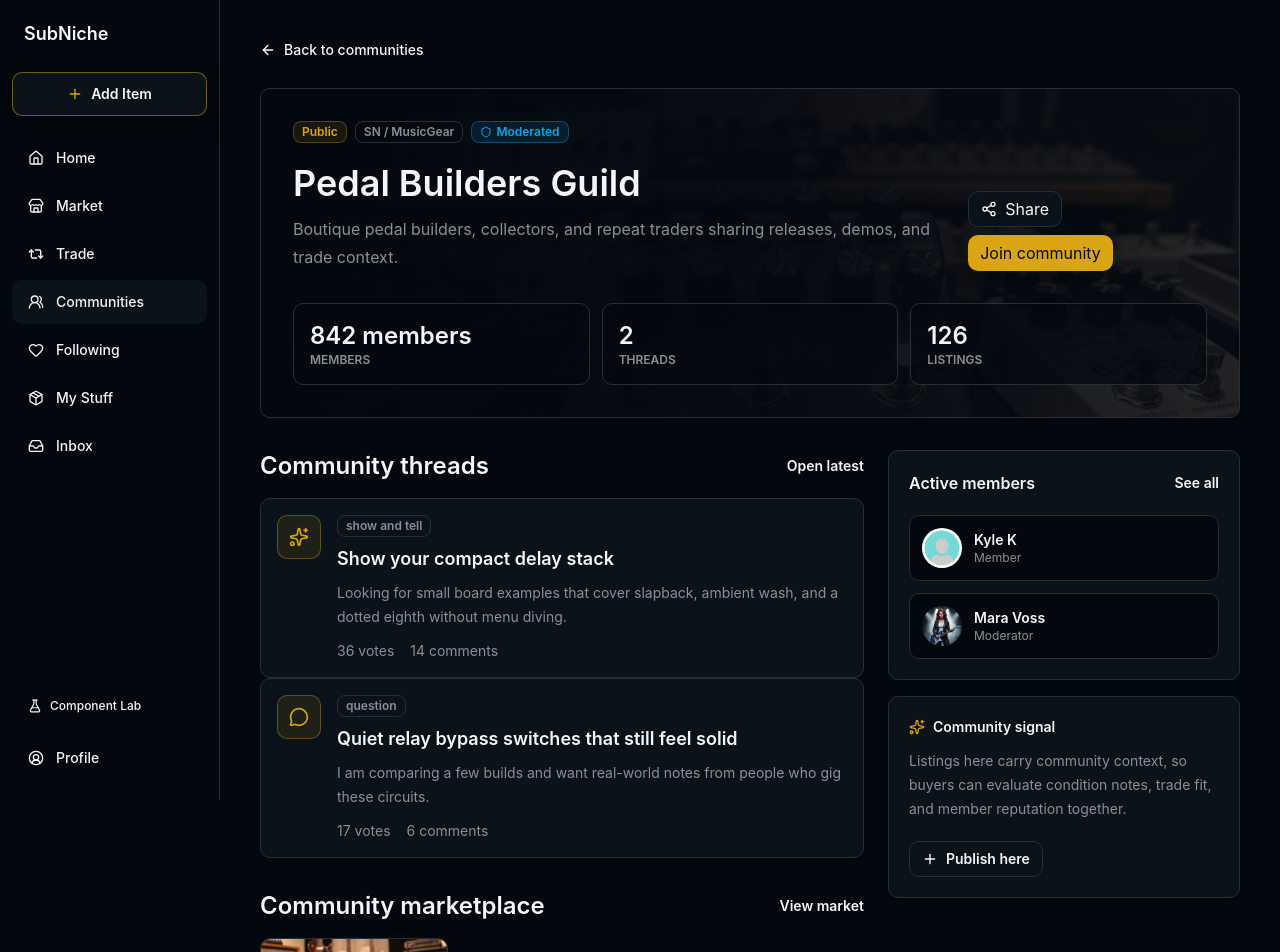
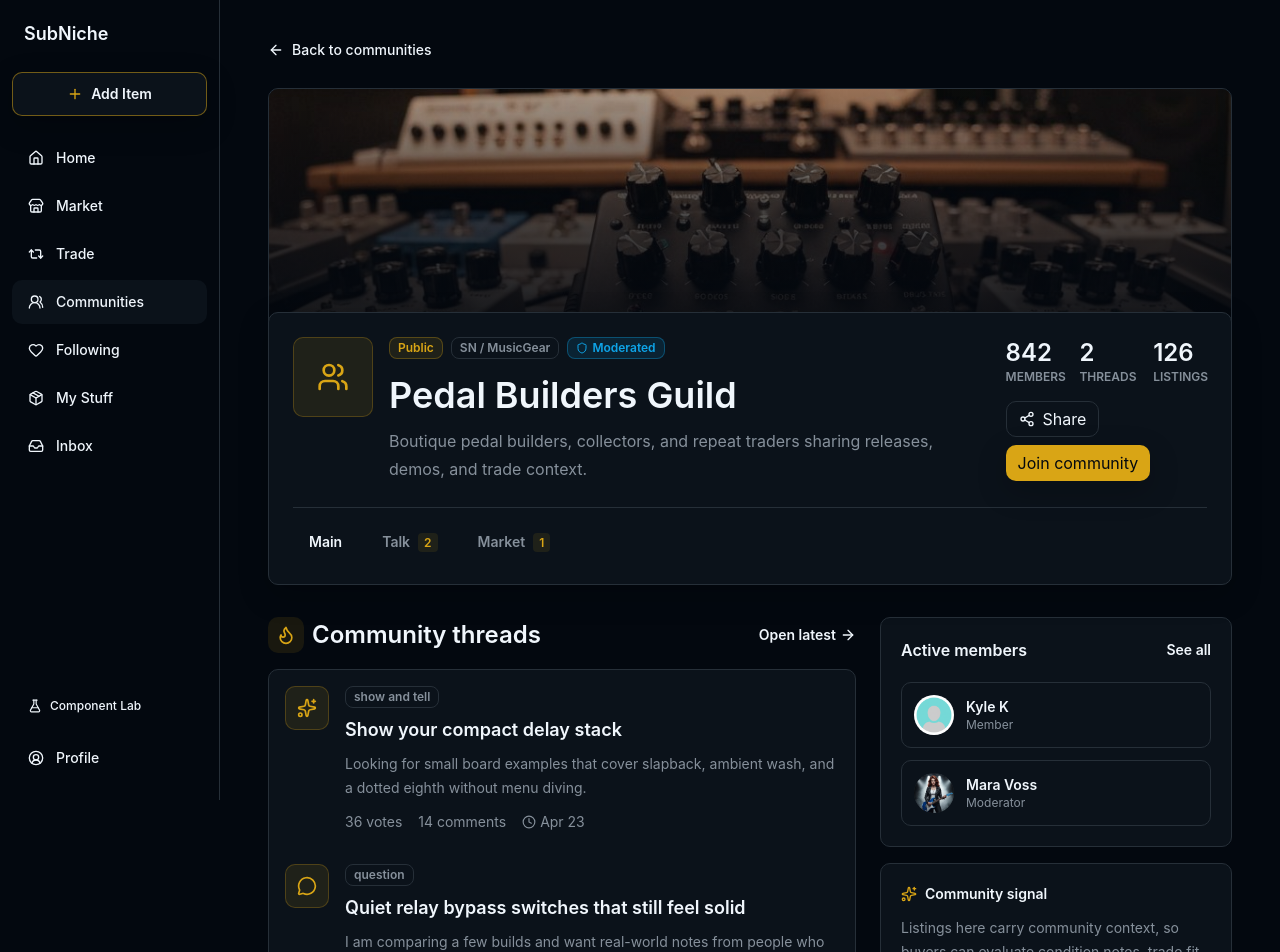
Before and after one commit to franciscodiaz-debug/subniche, a Next.js app: page /communities/pedal-builders-guild in a window 1280 px wide. Shown: the top 952 px of the page. Built offline with nearby package versions, Linux system fonts and the light colour scheme.

Commit message:
Tune detail pages to v0 references (#26)

```diff
--- a/components/collection/collection-preview-strip.tsx
+++ b/components/collection/collection-preview-strip.tsx
@@ -10,12 +10,18 @@ export function CollectionPreviewStrip({
   images,
   className,
 }: CollectionPreviewStripProps) {
+  const imageCount = images.length;
+
   return (
     <div className={cn("grid aspect-[4/3] grid-cols-2 gap-1", className)}>
       {images.slice(0, 4).map((image, index) => (
         <div
           key={`${image}-${index}`}
-          className="relative overflow-hidden bg-muted"
+          className={cn(
+            "relative overflow-hidden bg-muted",
+            imageCount === 1 && "col-span-2 row-span-2",
+            imageCount === 3 && index === 0 && "row-span-2",
+          )}
         >
           <Image
             src={image}
--- a/components/community/community-detail-page.tsx
+++ b/components/community/community-detail-page.tsx
@@ -2,12 +2,15 @@ import Image from "next/image";
 import Link from "next/link";
 import {
   ArrowLeft,
+  ArrowRight,
+  Clock,
   Flame,
   MessageCircle,
   Plus,
   Share2,
   Shield,
   Sparkles,
+  ShoppingBag,
   Users,
 } from "lucide-react";
 import { ListingCard } from "@/components/listing/listing-card";
@@ -38,10 +41,12 @@ export function CommunityDetailPage({
   members,
   threads,
 }: CommunityDetailPageProps) {
-  const heroImage = listings[0]?.imageUrl ?? "/mock/listings/fender-twin-reverb.jpg";
+  const heroImage =
+    listings[0]?.imageUrl ?? "/mock/listings/fender-twin-reverb.jpg";
+  const memberCount = community.memberCount.replace(/\s*members?$/i, "");
 
   return (
-    <div className="mx-auto w-full max-w-7xl px-4 py-8 sm:px-6 lg:px-10 lg:py-10">
+    <div className="mx-auto w-full max-w-none px-4 py-8 sm:px-6 lg:px-12 lg:py-10">
       <Link
         href="/communities"
         className="inline-flex items-center gap-2 text-sm font-medium text-muted-foreground transition hover:text-foreground"
@@ -50,20 +55,26 @@ export function CommunityDetailPage({
         Back to communities
       </Link>
 
-      <section className="mt-6 overflow-hidden rounded-lg border border-border bg-surface">
-        <div className="relative min-h-64">
+      <section className="mt-6">
+        <div className="relative h-56 overflow-hidden rounded-lg border border-border bg-card md:h-72">
           <Image
             src={heroImage}
             alt=""
             fill
             priority
             sizes="(min-width: 1024px) 80vw, 100vw"
-            className="object-cover opacity-28"
+            className="object-cover opacity-70"
           />
-          <div className="absolute inset-0 bg-gradient-to-r from-background via-background/90 to-background/45" />
-          <div className="relative p-6 lg:p-8">
-            <div className="flex flex-col gap-6 lg:flex-row lg:items-end lg:justify-between">
-              <div className="max-w-3xl">
+          <div className="absolute inset-0 bg-gradient-to-t from-background via-background/65 to-background/5" />
+        </div>
+
+        <Card className="relative z-10 mx-auto -mt-16 max-w-7xl rounded-lg p-5 shadow-card md:p-6">
+          <div className="flex flex-col gap-6 lg:flex-row lg:items-start lg:justify-between">
+            <div className="flex gap-4">
+              <div className="grid size-16 shrink-0 place-items-center rounded-lg border border-primary/25 bg-primary/10 text-primary md:size-20">
+                <Users className="size-8" aria-hidden="true" />
+              </div>
+              <div className="min-w-0">
                 <div className="flex flex-wrap items-center gap-2">
                   <Badge variant="default">{community.visibility}</Badge>
                   <Badge variant="outline">SN / MusicGear</Badge>
@@ -74,17 +85,28 @@ export function CommunityDetailPage({
                     </Badge>
                   ) : null}
                 </div>
-                <h1 className="mt-5 text-4xl font-semibold text-foreground">
+                <h1 className="mt-4 text-3xl font-semibold text-foreground md:text-4xl">
                   {community.name}
                 </h1>
-                <p className="mt-3 max-w-2xl text-base leading-7 text-muted-foreground">
+                <p className="mt-3 max-w-3xl text-sm leading-6 text-muted-foreground md:text-base md:leading-7">
                   {community.description}
                 </p>
+              </div>
+            </div>
+
+            <div className="flex flex-col gap-4 lg:items-end">
+              <div className="grid grid-cols-3 gap-5">
+                <Metric label="Members" value={memberCount} />
+                <Metric label="Threads" value={threads.length.toString()} />
+                <Metric label="Listings" value={community.listingCount} />
               </div>
               <div className="flex flex-wrap gap-2">
                 <button
                   type="button"
-                  className={buttonVariants({ variant: "secondary", size: "sm" })}
+                  className={buttonVariants({
+                    variant: "secondary",
+                    size: "sm",
+                  })}
                 >
                   <Share2 className="size-4" aria-hidden="true" />
                   Share
@@ -97,25 +119,38 @@ export function CommunityDetailPage({
                 </button>
               </div>
             </div>
+          </div>
 
-            <div className="mt-8 grid gap-3 sm:grid-cols-3">
-              <Metric label="Members" value={community.memberCount} />
-              <Metric label="Threads" value={threads.length.toString()} />
-              <Metric label="Listings" value={community.listingCount} />
-            </div>
+          <div className="mt-6 flex flex-wrap gap-2 border-t border-border pt-4">
+            <span className="rounded-md bg-secondary px-4 py-2 text-sm font-semibold text-foreground">
+              Main
+            </span>
+            <span className="rounded-md px-4 py-2 text-sm font-semibold text-muted-foreground">
+              Talk
+              <span className="ml-2 rounded bg-primary/10 px-1.5 py-0.5 text-xs text-primary">
+                {threads.length}
+              </span>
+            </span>
+            <span className="rounded-md px-4 py-2 text-sm font-semibold text-muted-foreground">
+              Market
+              <span className="ml-2 rounded bg-primary/10 px-1.5 py-0.5 text-xs text-primary">
+                {listings.length}
+              </span>
+            </span>
           </div>
-        </div>
+        </Card>
       </section>
 
       <section className="mt-8 grid gap-6 xl:grid-cols-[minmax(0,1fr)_22rem]">
         <div className="space-y-8">
           <section>
             <SectionHeader
+              icon={Flame}
               title="Community threads"
               href={`/communities/${community.slug}/threads/${threads[0]?.id ?? "thread"}`}
               cta="Open latest"
             />
-            <div className="space-y-3">
+            <div className="overflow-hidden rounded-lg border border-border bg-card">
               {threads.map((thread) => (
                 <ThreadRow
                   key={thread.id}
@@ -127,7 +162,12 @@ export function CommunityDetailPage({
           </section>
 
           <section>
-            <SectionHeader title="Community marketplace" href="/market" cta="View market" />
+            <SectionHeader
+              icon={ShoppingBag}
+              title="Community marketplace"
+              href="/market"
+              cta="View market"
+            />
             <div className="grid gap-5 md:grid-cols-2 xl:grid-cols-3">
               {listings.slice(0, 6).map((listing) => (
                 <ListingCard key={listing.id} {...listing} />
@@ -188,8 +228,10 @@ export function CommunityDetailPage({
 
 function Metric({ label, value }: { label: string; value: string }) {
   return (
-    <div className="rounded-lg border border-border bg-background/70 p-4">
-      <div className="text-2xl font-semibold text-foreground">{value}</div>
+    <div className="min-w-0">
+      <div className="truncate text-2xl font-semibold text-foreground">
+        {value}
+      </div>
       <div className="text-xs font-semibold uppercase text-muted-foreground">
         {label}
       </div>
@@ -200,17 +242,28 @@ function Metric({ label, value }: { label: string; value: string }) {
 function SectionHeader({
   cta,
   href,
+  icon: Icon,
   title,
 }: {
   cta: string;
   href: string;
+  icon: typeof Flame;
   title: string;
 }) {
   return (
     <div className="mb-4 flex items-center justify-between gap-4">
-      <h2 className="text-2xl font-semibold text-foreground">{title}</h2>
-      <Link href={href} className="text-sm font-semibold text-accent">
+      <h2 className="flex items-center gap-2 text-2xl font-semibold text-foreground">
+        <span className="grid size-9 place-items-center rounded-lg bg-primary/10 text-primary">
+          <Icon className="size-5" aria-hidden="true" />
+        </span>
+        {title}
+      </h2>
+      <Link
+        href={href}
+        className="inline-flex items-center gap-1 text-sm font-semibold text-accent"
+      >
         {cta}
+        <ArrowRight className="size-4" aria-hidden="true" />
       </Link>
     </div>
   );
@@ -227,9 +280,9 @@ function ThreadRow({
 
   return (
     <Link href={`/communities/${communitySlug}/threads/${thread.id}`}>
-      <Card variant="interactive" className="rounded-lg p-4">
+      <div className="border-b border-border p-4 transition last:border-b-0 hover:bg-secondary/35">
         <div className="flex gap-4">
-          <div className="grid size-11 shrink-0 place-items-center rounded-lg border border-accent/35 bg-accent/10 text-accent">
+          <div className="grid size-11 shrink-0 place-items-center rounded-lg border border-primary/25 bg-primary/10 text-primary">
             <Icon className="size-5" aria-hidden="true" />
           </div>
           <div className="min-w-0 flex-1">
@@ -246,10 +299,17 @@ function ThreadRow({
             <div className="mt-3 flex flex-wrap gap-x-4 gap-y-1 text-sm text-muted-foreground">
               <span>{thread.score} votes</span>
               <span>{thread.commentCount} comments</span>
+              <span className="inline-flex items-center gap-1">
+                <Clock className="size-3.5" aria-hidden="true" />
+                {new Date(thread.createdAt).toLocaleDateString("en-US", {
+                  month: "short",
+                  day: "numeric",
+                })}
+              </span>
             </div>
           </div>
         </div>
-      </Card>
+      </div>
     </Link>
   );
 }
@@ -262,7 +322,7 @@ function MemberMiniRow({
   role: MockCommunityMembership["role"];
 }) {
   return (
-    <div className="flex items-center gap-3 rounded-lg border border-border bg-background p-3">
+    <div className="flex items-center gap-3 rounded-lg border border-border bg-secondary/60 p-3">
       <div className="relative size-10 overflow-hidden rounded-full bg-muted">
         {profile?.avatarUrl ? (
           <Image
```
Also changed, not shown: components/collection/collection-detail-page.tsx (+88 -63 lines).
